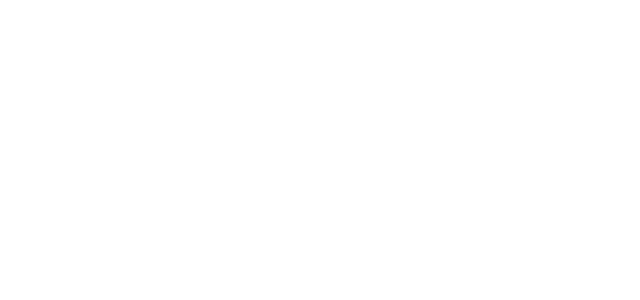
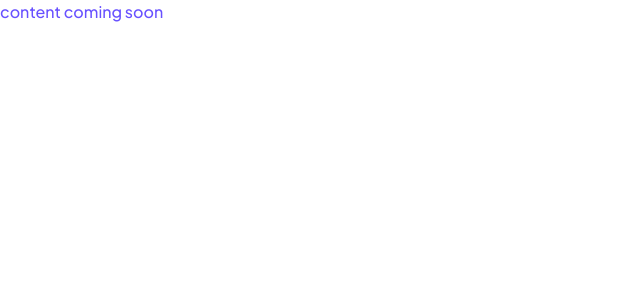
Before and after one commit to lastDunadan/realEstateDemo, a Next.js app: page / in a window 1280 px wide. Shown: the top 300 px of the page, without its empty margins (0-640 px from the left). Built offline with nearby package versions, Linux system fonts and the light colour scheme.

Commit message:
prettier on

```diff
--- a/src/app/layout.tsx
+++ b/src/app/layout.tsx
@@ -9,7 +9,9 @@ export const metadata: Metadata = {
   description: 'Generated by create next app',
 };
 
-export default function RootLayout({children}: Readonly<{
+export default function RootLayout({
+  children,
+}: Readonly<{
   children: ReactNode;
 }>): ReactElement {
   return (
--- a/src/app/page.tsx
+++ b/src/app/page.tsx
@@ -5,7 +5,7 @@ import Button from '@/atoms/Button';
 
 const Home = (): ReactElement => (
   <>
-    <Button />
+    <Button label={'content coming soon'} />
   </>
 );
 
--- a/src/components/atoms/Button/Button.styled.ts
+++ b/src/components/atoms/Button/Button.styled.ts
@@ -7,6 +7,6 @@ const buttonStyles = css`
 `;
 
 export const ButtonBody = styled.div`
-    ${buttonStyles};
-    color: ${({theme}) => theme.palette.purples.purple}
+  ${buttonStyles};
+  color: ${({ theme }) => theme.palette.purples.purple};
 `;
--- a/src/components/atoms/Button/Button.tsx
+++ b/src/components/atoms/Button/Button.tsx
@@ -1,11 +1,6 @@
+import { ButtonBody } from './Button.styled';
 import type { Button as ButtonType } from './Button.types';
-import { ButtonBody } from './Button.styled';
 
-export const Button: ButtonType = ({ label }) => {
-
-  return (
-    <ButtonBody>
-      {label}
-    </ButtonBody>
-  );
-}
+export const Button: ButtonType = ({ label }) => (
+  <ButtonBody>{label}</ButtonBody>
+);
--- a/src/components/atoms/Button/Button.types.ts
+++ b/src/components/atoms/Button/Button.types.ts
@@ -2,7 +2,7 @@
  * Button
  */
 
-import type {ReactElement} from 'react';
+import type { ReactElement } from 'react';
 
 export interface ButtonProps {
   label: string;
```
Also changed, not shown: src/components/atoms/Button/index.ts (line endings or trailing spaces).
